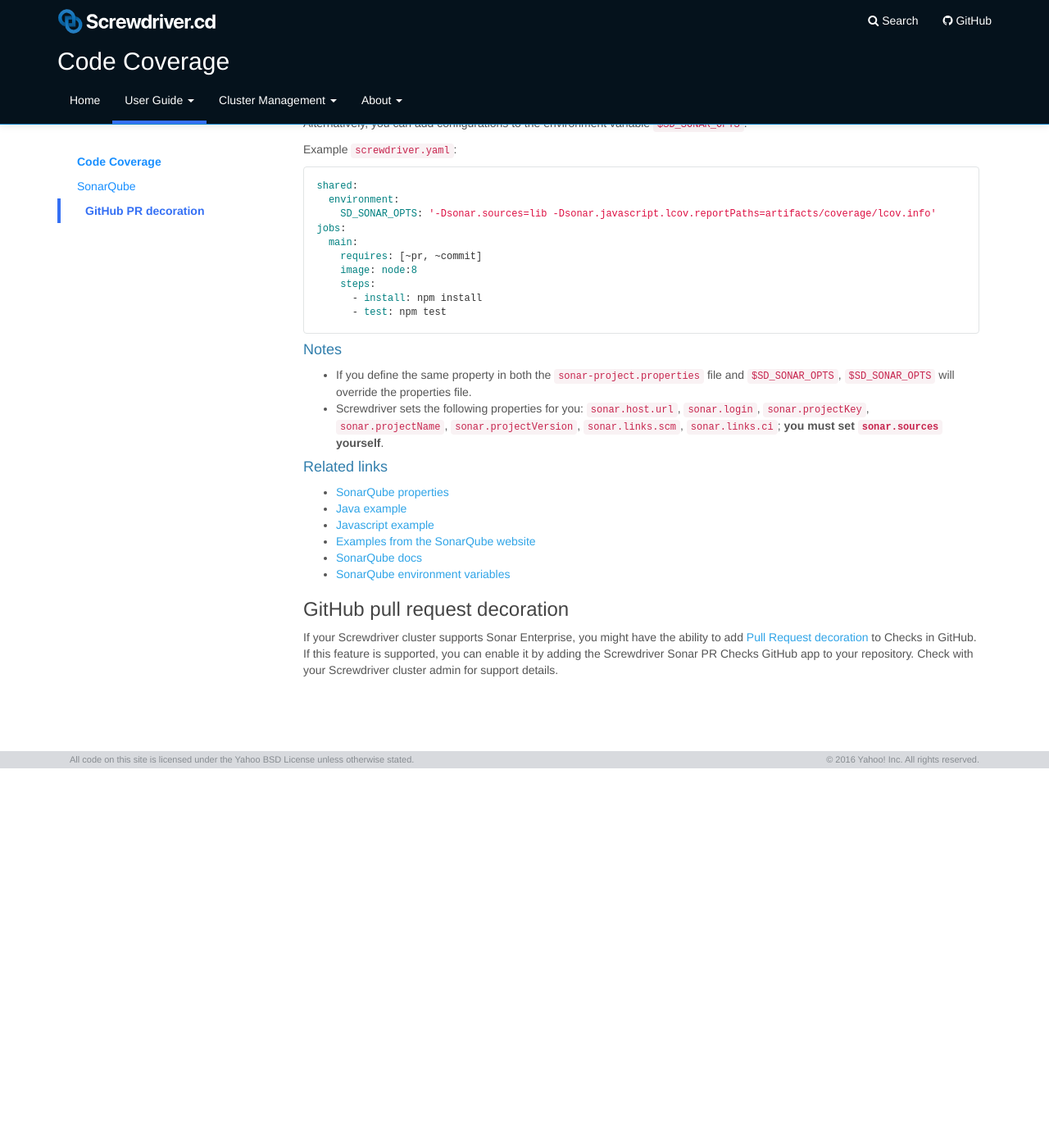
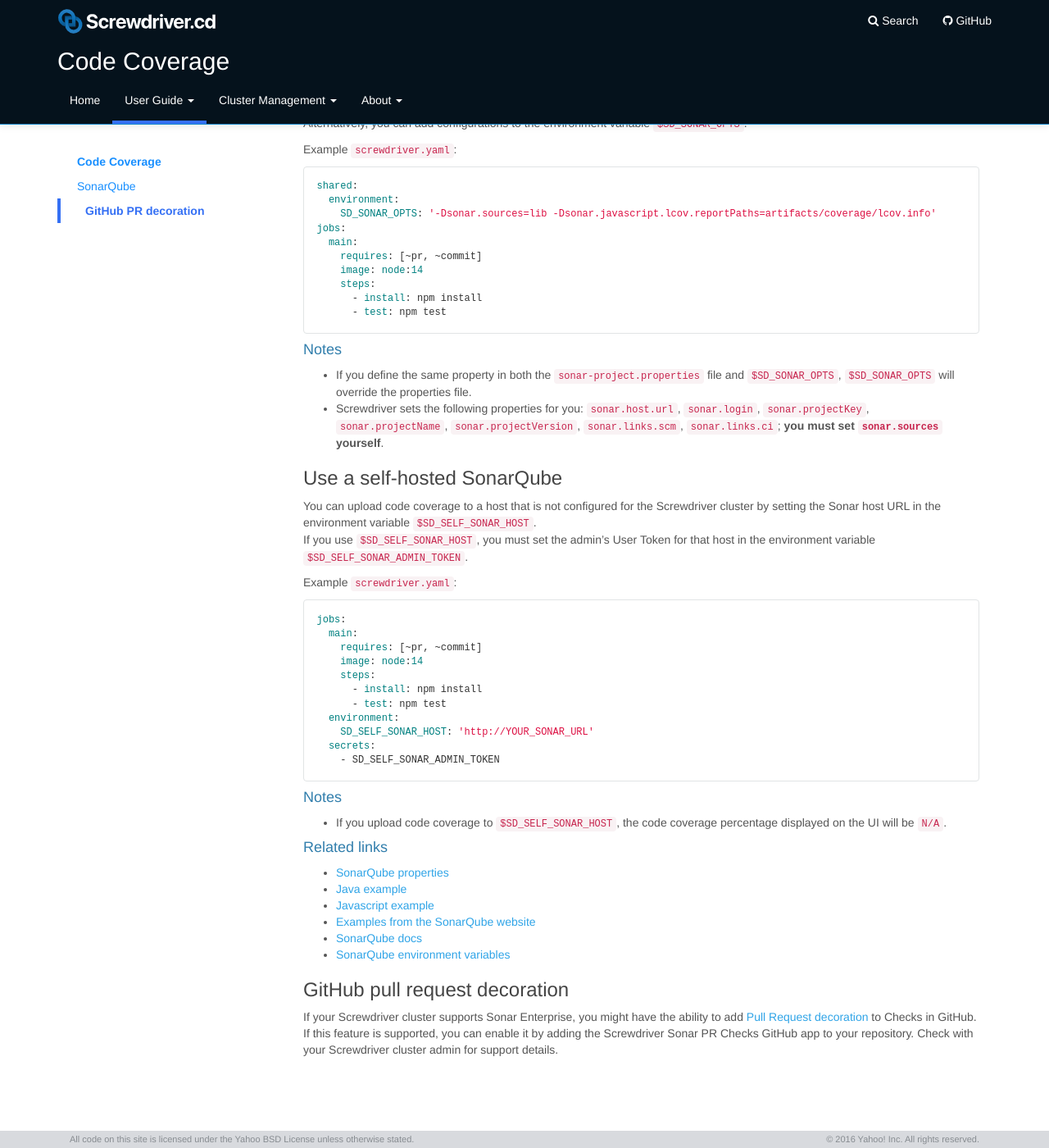
Before and after one commit to screwdriver-cd/guide, a Jekyll site: the page built from docs/user-guide/configuration/code-coverage.md, in a window 1280 px wide and 1400 px high, scrolled down 1055 px. Shown: the whole window at 82% size. Built offline with Jekyll 4.4.1, drawn with Linux system fonts in a browser that asks for light colours; before the commit the page ends 1992 px from its top, so only the background shows below that.

Commit message:
feat(2709): Add usage of self-hosted Sonar (#542)

````diff
--- a/docs/user-guide/configuration/code-coverage.md
+++ b/docs/user-guide/configuration/code-coverage.md
@@ -49,7 +49,7 @@ shared:
 jobs:
   main:
     requires: [~pr, ~commit]
-    image: node:8
+    image: node:14
     steps:
       - install: npm install
       - test: npm test
@@ -59,6 +59,31 @@ jobs:
 
 - If you define the same property in both the `sonar-project.properties` file and `$SD_SONAR_OPTS`, `$SD_SONAR_OPTS` will override the properties file.
 - Screwdriver sets the following properties for you: `sonar.host.url`, `sonar.login`, `sonar.projectKey`, `sonar.projectName`, `sonar.projectVersion`, `sonar.links.scm`, `sonar.links.ci`; **you must set `sonar.sources` yourself**.
+
+### Use a self-hosted SonarQube
+
+You can upload code coverage to a host that is not configured for the Screwdriver cluster by setting the Sonar host URL in the environment variable `$SD_SELF_SONAR_HOST`.
+If you use `$SD_SELF_SONAR_HOST`, you must set the admin's User Token for that host in the environment variable `$SD_SELF_SONAR_ADMIN_TOKEN`.
+
+Example `screwdriver.yaml`:
+
+```yaml
+jobs:
+  main:
+    requires: [~pr, ~commit]
+    image: node:14
+    steps:
+      - install: npm install
+      - test: npm test
+  environment:
+    SD_SELF_SONAR_HOST: 'http://YOUR_SONAR_URL'
+  secrets:
+    - SD_SELF_SONAR_ADMIN_TOKEN
+```
+
+#### Notes
+
+- If you upload code coverage to `$SD_SELF_SONAR_HOST`, the code coverage percentage displayed on the UI will be `N/A`.
 
 #### Related links
 - [SonarQube properties](https://docs.sonarqube.org/latest/analysis/analysis-parameters)
````
Also changed, not shown: docs/ja/user-guide/configuration/code-coverage.md (+26 -1 lines).
